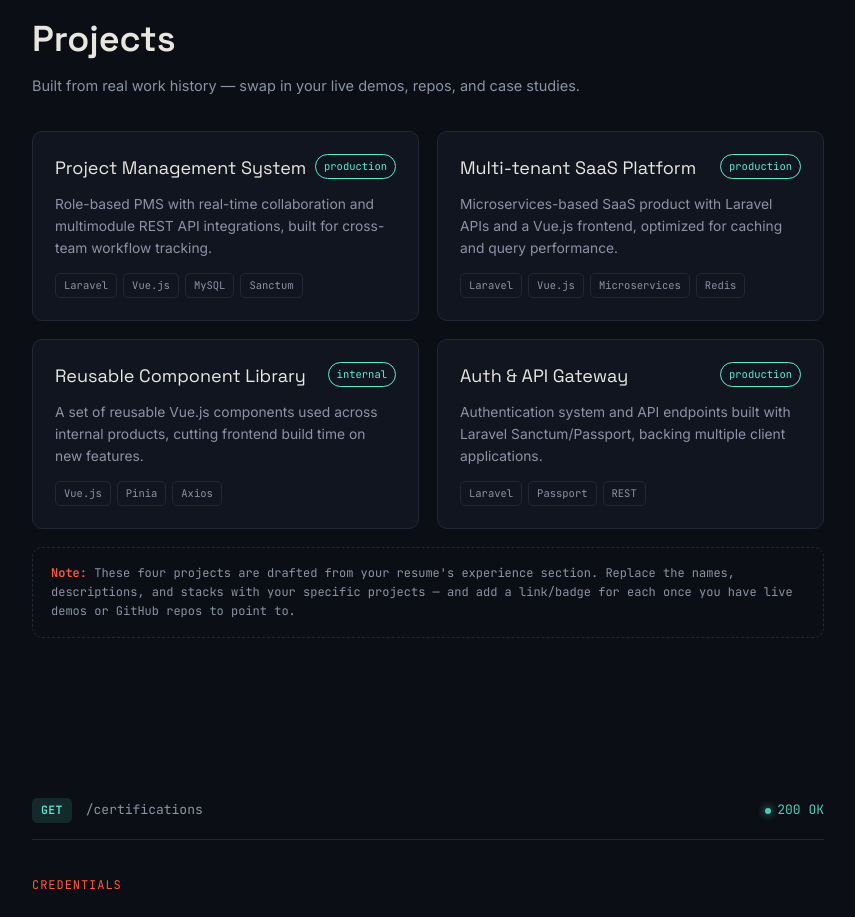
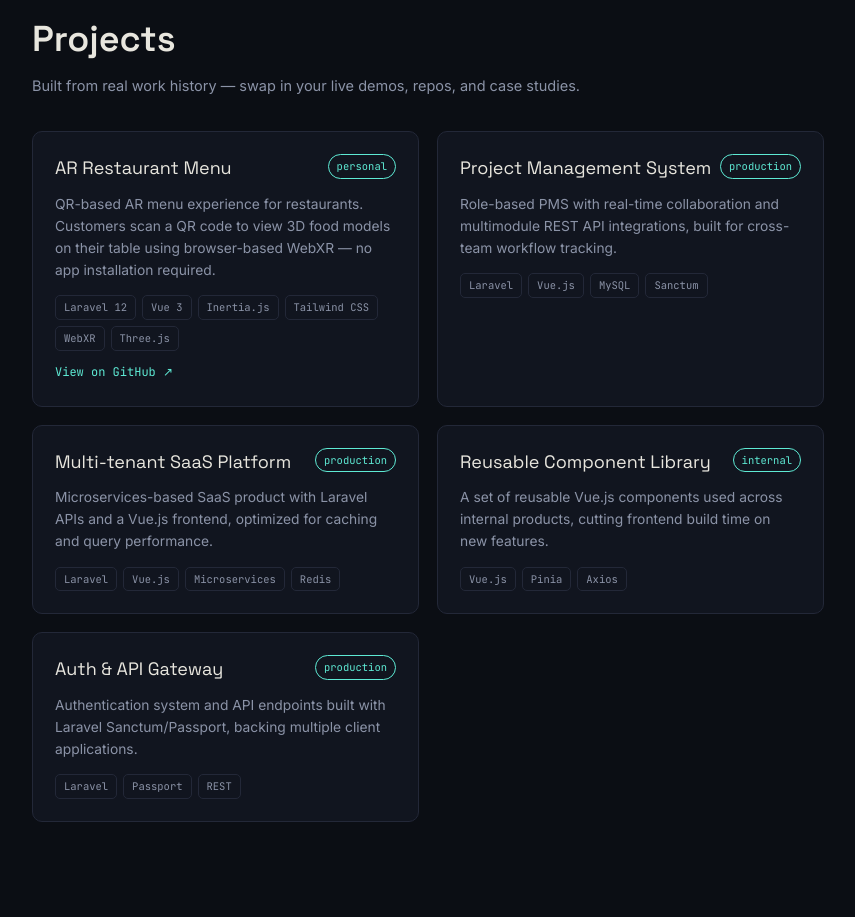
Before and after one commit to SumanMCAMR/portfolio, a Vue app: page / in a window 1280 px wide. Shown: the part 3640-4557 px from the top of the page, without its empty margins (212-1067 px from the left). Built offline with nearby package versions, Linux system fonts and the light colour scheme.

Commit message:
Add AR Restaurant Menu project and remove placeholder note
- Add QR-based AR Menu personal project with GitHub link as the featured project
- Make project cards linkable when a repo URL is provided
- Remove the dummy edit-note placeholder from the projects section

```diff
--- a/src/components/ProjectsSection.vue
+++ b/src/components/ProjectsSection.vue
@@ -1,5 +1,20 @@
 <script setup lang="ts">
-const projects = [
+interface Project {
+  name: string
+  badge: string
+  desc: string
+  stack: string[]
+  link?: string
+}
+
+const projects: Project[] = [
+  {
+    name: 'AR Restaurant Menu',
+    badge: 'personal',
+    desc: 'QR-based AR menu experience for restaurants. Customers scan a QR code to view 3D food models on their table using browser-based WebXR — no app installation required.',
+    stack: ['Laravel 12', 'Vue 3', 'Inertia.js', 'Tailwind CSS', 'WebXR', 'Three.js'],
+    link: 'https://github.com/SumanMCAMR/AR_web_app_restaurant',
+  },
   {
     name: 'Project Management System',
     badge: 'production',
@@ -38,7 +53,15 @@ const projects = [
     <p class="section-sub reveal">Built from real work history — swap in your live demos, repos, and case studies.</p>
 
     <div class="proj-grid">
-      <div v-for="project in projects" :key="project.name" class="proj-card reveal">
+      <component
+        v-for="project in projects"
+        :key="project.name"
+        :is="project.link ? 'a' : 'div'"
+        :href="project.link"
+        :target="project.link ? '_blank' : undefined"
+        :rel="project.link ? 'noopener' : undefined"
+        class="proj-card reveal"
+      >
         <div class="proj-top">
           <span class="proj-name">{{ project.name }}</span>
           <span class="badge">{{ project.badge }}</span>
@@ -47,13 +70,22 @@ const projects = [
         <div class="proj-stack">
           <span v-for="tech in project.stack" :key="tech">{{ tech }}</span>
         </div>
-      </div>
-
-      <div class="edit-note reveal">
-        <b>Note:</b> These four projects are drafted from your resume's experience section. Replace the names,
-        descriptions, and stacks with your specific projects — and add a link/badge for each once you have live
-        demos or GitHub repos to point to.
-      </div>
+        <span v-if="project.link" class="proj-link">View on GitHub ↗</span>
+      </component>
     </div>
   </section>
 </template>
+
+<style scoped>
+.proj-link {
+  display: inline-block;
+  margin-top: 12px;
+  font-family: var(--mono);
+  font-size: 12px;
+  color: var(--accent-2);
+  transition: color 0.2s ease;
+}
+a.proj-card:hover .proj-link {
+  color: var(--accent);
+}
+</style>
```
